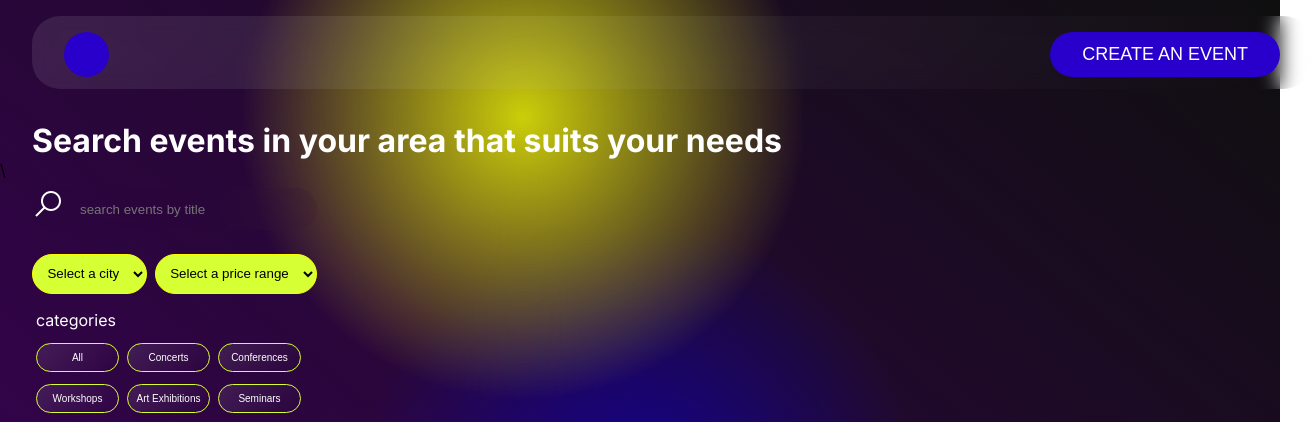
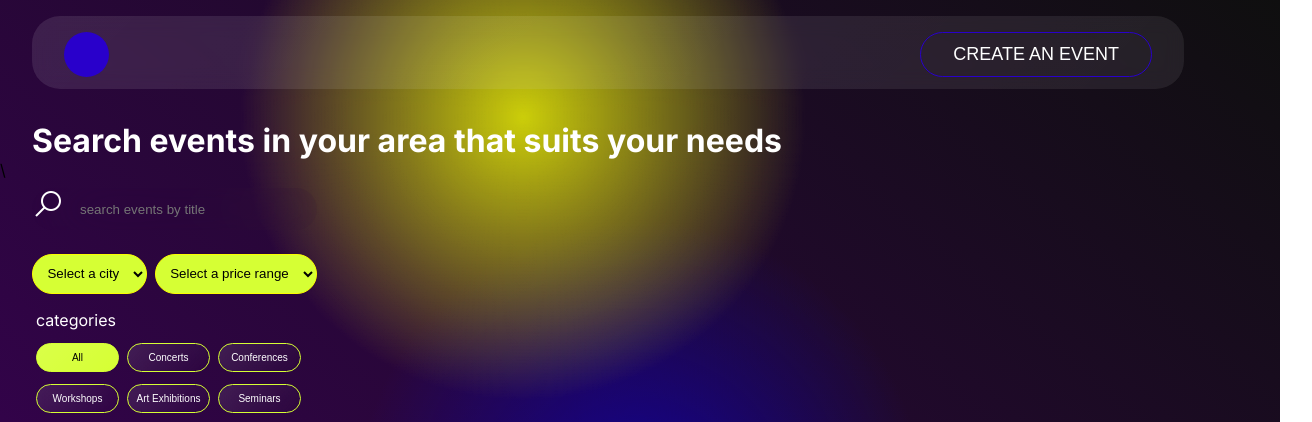
Before and after one commit to MartPowers/mary-power-events4u, a React (Create React App) app in the folder my-app/: page / in a window 1280 px wide. Shown: the top 422 px of the page, 1312 px wide, since content can reach past the window. Built offline with nearby package versions, Linux system fonts and the light colour scheme; no server answers.

Commit message:
added hover and click styling to buttons, adjusted header width, formated documents with prettier

```diff
--- a/my-app/src/components/Events/Events.scss
+++ b/my-app/src/components/Events/Events.scss
@@ -1,67 +1,84 @@
 @use "../../styles/partials/variables" as *;
 @use "../../styles/partials/mixins" as *;
 
-.events{
-
-    &__container{
+.events {
+  &__container {
     height: 300px;
     margin: 1rem;
   }
 
-    &__card{
-        background: linear-gradient(135deg, rgba(255,255,255,0.1), rgba(255,255,255,0));
+  &__card {
+    background: linear-gradient(
+      135deg,
+      rgba(255, 255, 255, 0.1),
+      rgba(255, 255, 255, 0)
+    );
     backdrop-filter: blur(20px);
     -webkit-backdrop-filter: blur(20px);
     border-radius: 1.75rem;
     width: 100%;
   }
 
-    &__img{
+  &__img {
     width: 100%;
     height: 30px;
   }
 
-    &__info{
+  &__info {
     margin: 1rem;
   }
 
-    &__title{
+  &__title {
     color: white;
   }
 
-    &__group{
+  &__group {
     display: flex;
     flex-direction: column;
 
-&--load{
+    &--load {
       align-items: center;
     }
   }
 
-    &__text{
+  &__text {
     color: white;
     margin: 0;
 
-        &--price{
+    &--price {
       font-weight: 600;
     }
   }
 
-    &__btn{
-        background-color: $blue;
-        border: none;
+  &__btn {
+    background: none;
+    border: 1.5px solid $blue;
     border-radius: 30px;
     color: white;
-        padding: .75rem 1.25rem;
+    padding: 0.75rem 1.25rem;
     margin: 1rem 0;
     width: 100%;
 
-        &--load{
+    &:hover {
+      background-color: $blue;
+      border: none;
+    }
+
+    &--load {
       width: 50%;
       color: black;
-            background: linear-gradient(135deg, rgba(214 ,255 ,52 ,1), rgba(214 ,255 ,52 ,0.8));
+      border: none;
+      background: linear-gradient(
+        135deg,
+        rgba(214, 255, 52, 1),
+        rgba(214, 255, 52, 0.8)
+      );
       backdrop-filter: blur(60px);
       -webkit-backdrop-filter: blur(60px);
+
+      &:hover {
+        background-color: $yellow;
       }
     }
   }
+}
--- a/my-app/src/components/Filters/Filters.jsx
+++ b/my-app/src/components/Filters/Filters.jsx
@@ -1,21 +1,23 @@
 import "./Filters.scss";
-
+import React, { useState } from "react";
 
 function Filters({ categories, setCategoryFilter }) {
+  const [activeCategory, setActiveCategory] = useState("All");
+
   const handleCategoryFilter = (category) => {
+    setActiveCategory(category);
     setCategoryFilter(category);
   };
 
   return (
     <div className="filters">
-
-
       <p className="filters__text">categories</p>
       <div className="filters__section">
-
         <div className="filters__group">
           <button
-          className="filters__btn filters__btn--all"
+            className={`filters__btn filters__btn--all ${
+              activeCategory === "All" ? "active" : ""
+            }`}
             key="All"
             onClick={() => handleCategoryFilter("All")}
             type="button"
@@ -25,9 +27,11 @@ function Filters({ categories, setCategoryFilter }) {
         </div>
 
         {categories.map((category) => (
-          <div className="filters__group">
+          <div className="filters__group" key={category}>
             <button
-              className="filters__btn"
+              className={`filters__btn ${
+                activeCategory === category ? "active" : ""
+              }`}
               key={category}
               onClick={() => handleCategoryFilter(category)}
               type="button"
--- a/my-app/src/components/Filters/Filters.scss
+++ b/my-app/src/components/Filters/Filters.scss
@@ -2,22 +2,21 @@
 @use "../../styles/partials/mixins" as *;
 
 .filters {
-
-margin: 1rem 0 0 0;
+  margin: 1rem 0 0 0;
 
   &__group {
-display: flex;
-align-items: baseline;
+    display: flex;
+    align-items: baseline;
   }
 
   &__text {
     color: white;
-    margin: 1rem 1rem .5rem 0.25rem;
+    margin: 1rem 1rem 0.5rem 0.25rem;
   }
 
   &__btn {
     color: white;
-    font-size:x-small;
+    font-size: x-small;
     background: linear-gradient(
       135deg,
       rgba(255, 255, 255, 0.1),
@@ -31,8 +30,21 @@ align-items: baseline;
     padding: 0.5rem;
     margin: 0.35rem 0.25rem;
 
-    &--all{
-        // width:50px;
+    &.active {
+      background-color: $green;
+      color: black;
+    }
+
+    &:hover {
+      background-color: $green;
+      color: black;
+    }
+
+    &--all {
+      &:hover {
+        background-color: $yellow;
+        color: black;
+      }
     }
   }
 
--- a/my-app/src/components/Footer/Footer.scss
+++ b/my-app/src/components/Footer/Footer.scss
@@ -1,14 +1,17 @@
 @use "../../styles/partials/variables" as *;
 @use "../../styles/partials/mixins" as *;
 
-.footer{
-
-    &__container{
+.footer {
+  &__container {
     border-radius: 1.75rem;
-        height:10vh;
+    height: 10vh;
     width: 90%;
     margin: 1rem;
-        background: linear-gradient(135deg, rgba(255,255,255,0.1), rgba(255,255,255,0));
+    background: linear-gradient(
+      135deg,
+      rgba(255, 255, 255, 0.1),
+      rgba(255, 255, 255, 0)
+    );
     backdrop-filter: blur(10px);
     -webkit-backdrop-filter: blur(10px);
     display: flex;
@@ -16,24 +19,21 @@
     justify-content: center;
   }
 
-    &__group{
-
-
+  &__group {
   }
 
-    &__icon{
+  &__icon {
     width: 25px;
     height: 25px;
-        padding: .5rem;
+    padding: 0.5rem;
   }
 
-    &__text{
+  &__text {
     display: flex;
-        justify-content: center ;
+    justify-content: center;
     color: white;
     font-size: small;
     font-weight: 100;
     margin: 0;
-
   }
 }
--- a/my-app/src/components/Header/Header.scss
+++ b/my-app/src/components/Header/Header.scss
@@ -7,15 +7,19 @@ body {
 }
 
 .header {
-  background: linear-gradient(135deg, rgba(255,255,255,0.1), rgba(255,255,255,0));
+  background: linear-gradient(
+    135deg,
+    rgba(255, 255, 255, 0.1),
+    rgba(255, 255, 255, 0.08)
+  );
   backdrop-filter: blur(10px);
   -webkit-backdrop-filter: blur(10px);
   border-radius: 1.75rem;
-  width: 100%;
+  width: 90%;
   height: 61px;
   margin: 1rem;
 
-  @include tablet{
+  @include tablet {
     height: 73px;
     margin: 1rem 2rem;
   }
@@ -25,7 +29,7 @@ body {
     justify-content: space-between;
     padding: 1rem;
 
-    @include tablet{
+    @include tablet {
       padding: 1rem 2rem;
     }
   }
@@ -36,24 +40,27 @@ body {
     height: 31px;
     width: 31px;
 
-    @include tablet{
+    @include tablet {
       height: 45px;
       width: 45px;
     }
   }
 
   &__btn {
-    background-color: $blue;
-    border: none;
+    background: none;
+    border: 1.5px solid $blue;
     border-radius: 30px;
     color: white;
     padding: 0 1.25rem;
 
-    @include tablet{
+    &:hover {
+      background-color: $blue;
+      border: none;
+    }
+
+    @include tablet {
       padding: 0 2rem;
       font-size: large;
     }
   }
-
-
 }
--- a/my-app/src/components/SearchForm/SearchForm.jsx
+++ b/my-app/src/components/SearchForm/SearchForm.jsx
@@ -29,9 +29,7 @@ function SearchForm({
     <div>
       {/* <img src={Search} alt="icon" className="search-form__icon"/> */}
       <form className="search-form">
-
         <div className="search-form__container">
-
           <input
             type="text"
             id="search"
@@ -41,7 +39,6 @@ function SearchForm({
             // value={searchQuery}
             onChange={handleSearch}
           />
-
 
           <div className="search-form__container search-form__container--menus">
             <select className="search-form__menu" onChange={handleCityFilter}>
--- a/my-app/src/components/SearchForm/SearchForm.scss
+++ b/my-app/src/components/SearchForm/SearchForm.scss
@@ -5,18 +5,10 @@
   &__container {
     margin: 0rem 1rem 0 2rem;
 
-    &--menus{
-        margin: 1rem 0 0 0;
+    &--menus {
+      margin: 1rem 0 0 0;
     }
   }
-
-//   &__icon{
-// width: 20px;
-// height: 20px;
-// position: absolute;
-// left: 17px;
-// top: 15.75rem;
-//   }
 
   &__group {
     display: flex;
@@ -28,8 +20,7 @@
     background: linear-gradient(
       135deg,
       rgba(255, 255, 255, 0.1),
-      rgba(255, 255, 255, 0.1),
-
+      rgba(255, 255, 255, 0.1)
     );
     backdrop-filter: blur(40px);
     -webkit-backdrop-filter: blur(40px);
@@ -37,20 +28,24 @@
     border: none;
     margin: 0.5rem 0;
 
-    background:  url("../../assets/icons/search-icon.png");
+    background: url("../../assets/icons/search-icon.png");
     background-repeat: no-repeat;
 
     width: 235px;
     height: 40px;
   }
 
-  &__menu{
+  &__menu {
     background-color: $green;
     color: black;
     border: 1px solid $yellow;
     border-radius: 50px;
-    padding: .65rem;
-    margin: 0 .5rem 0 0;
+    padding: 0.65rem;
+    margin: 0 0.5rem 0 0;
+
+    &:hover {
+      background-color: $yellow;
+    }
   }
 
   &__btn {
@@ -61,6 +56,6 @@
     padding: 0.75rem 1.25rem;
     width: 135px;
     height: 40px;
-    margin: 1rem 0 ;
+    margin: 1rem 0;
   }
 }
```
Also changed, not shown: my-app/src/components/Events/Events.jsx (+9 -9 lines), my-app/src/components/Footer/Footer.jsx (+3 -5 lines). Lines whose indentation alone changed are shown as unchanged.
